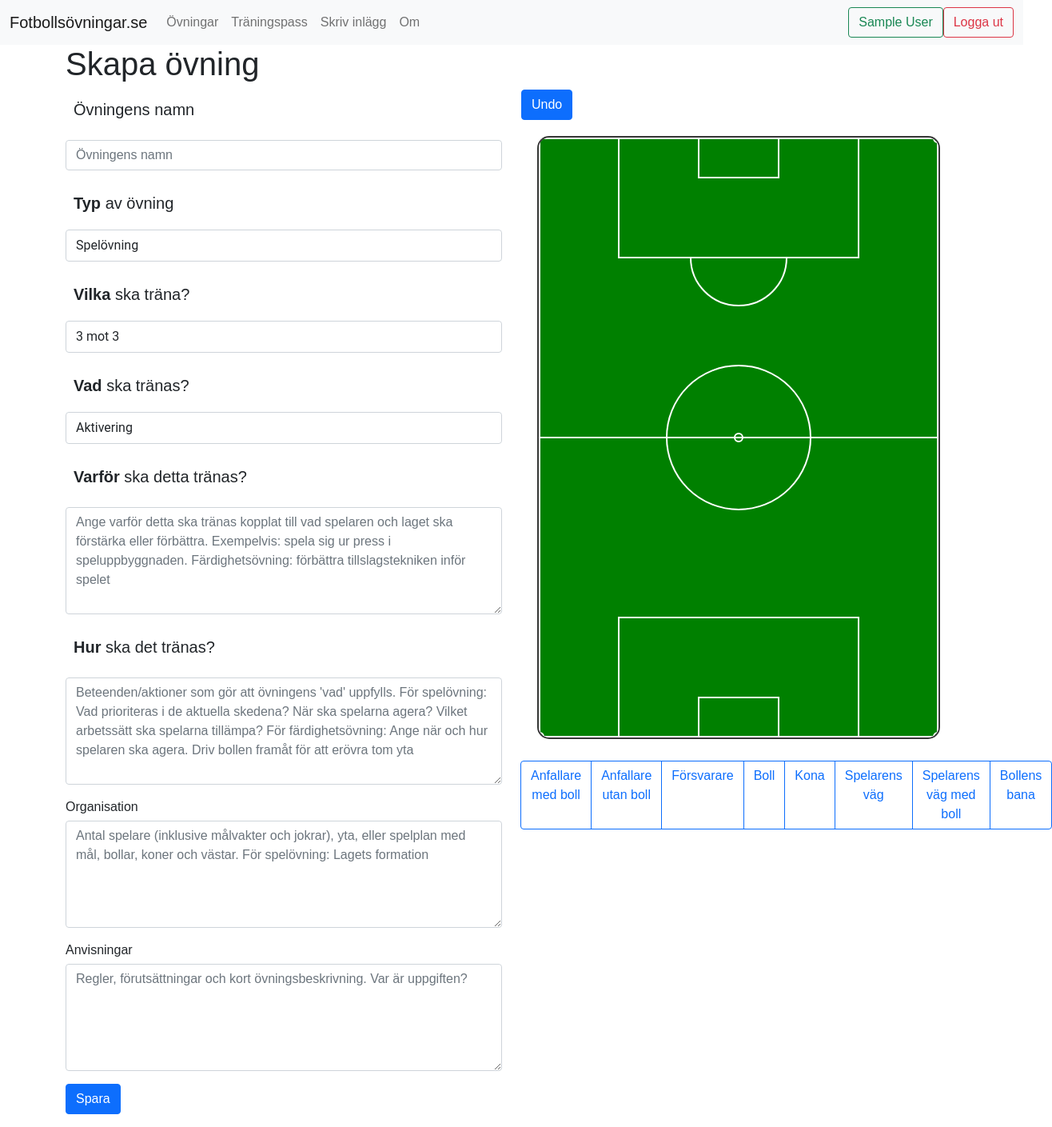
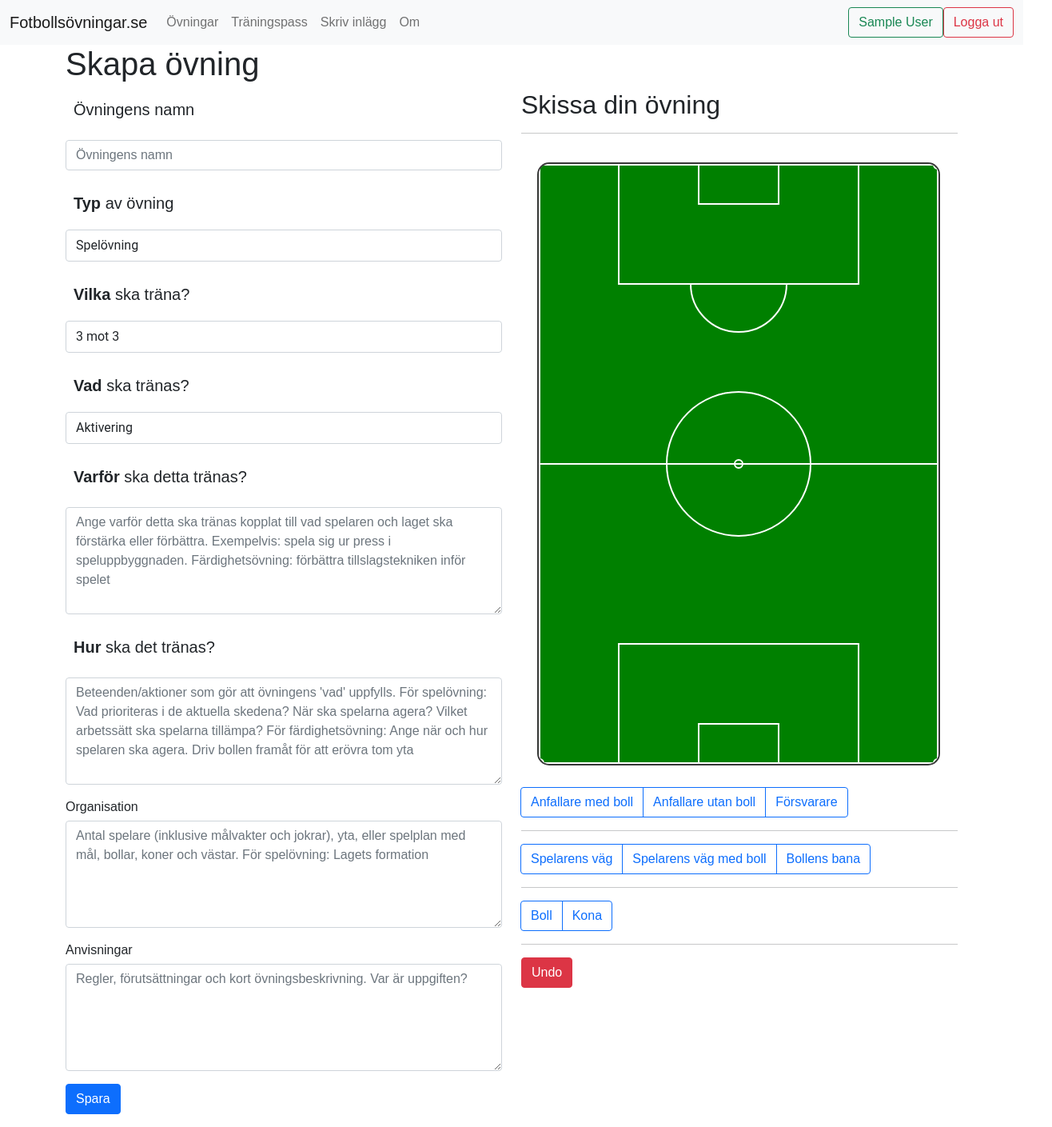
Before and after one commit to albin02forsberg/FootballDatabase, a React (Create React App) app: page /createDrill in a window 1280 px wide. Shown: the whole page at 80% size, 1316 px wide, since content can reach past the window. Built offline with nearby package versions, Linux system fonts and the light colour scheme; no server answers; sample sign-in values are in the browser's storage.

Commit message:
Bugfixes

```diff
--- a/src/modules/Canvas.jsx
+++ b/src/modules/Canvas.jsx
@@ -249,9 +249,8 @@ export default function Canvas({ setImage }) {
 
   return (
     <div className="canvas">
-      <button onClick={undo} className="btn btn-primary">
-        Undo
-      </button>
+      <h2>Skissa din övning</h2>
+      <hr />
       <canvas
         id="canvas"
         width={500}
@@ -263,7 +262,7 @@ export default function Canvas({ setImage }) {
         className="canvas"
       />
       <div
-        class="btn-group"
+        className="btn-group"
         role="group"
         aria-label="Basic radio toggle button group"
       >
@@ -278,7 +277,6 @@ export default function Canvas({ setImage }) {
         <label class="btn btn-outline-primary" for="btnradio1">
           Anfallare med boll
         </label>
-
         <input
           type="radio"
           class="btn-check"
@@ -290,7 +288,6 @@ export default function Canvas({ setImage }) {
         <label class="btn btn-outline-primary" for="btnradio2">
           Anfallare utan boll
         </label>
-
         <input
           type="radio"
           class="btn-check"
@@ -302,28 +299,13 @@ export default function Canvas({ setImage }) {
         <label class="btn btn-outline-primary" for="btnradio3">
           Försvarare
         </label>
-        <input
-          type="radio"
-          class="btn-check"
-          name="btnradio"
-          id="btnradio4"
-          autocomplete="off"
-          onChange={() => setTool("ball")}
-        />
-        <label class="btn btn-outline-primary" for="btnradio4">
-          Boll
-        </label>
-        <input
-          type="radio"
-          class="btn-check"
-          name="btnradio"
-          id="btnradio8"
-          autocomplete="off"
-          onChange={() => setTool("cone")}
-        />
-        <label class="btn btn-outline-primary" for="btnradio8">
-          Kona
-        </label>
+      </div>
+      <hr />
+      <div
+        class="btn-group"
+        role="group"
+        aria-label="Basic radio toggle button group"
+      >
         <input
           type="radio"
           class="btn-check"
@@ -358,6 +340,39 @@ export default function Canvas({ setImage }) {
           Bollens bana
         </label>
       </div>
+      <hr />
+      <div
+        class="btn-group"
+        role="group"
+        aria-label="Basic radio toggle button group"
+      >
+        <input
+          type="radio"
+          class="btn-check"
+          name="btnradio"
+          id="btnradio4"
+          autocomplete="off"
+          onChange={() => setTool("ball")}
+        />
+        <label class="btn btn-outline-primary" for="btnradio4">
+          Boll
+        </label>
+        <input
+          type="radio"
+          class="btn-check"
+          name="btnradio"
+          id="btnradio8"
+          autocomplete="off"
+          onChange={() => setTool("cone")}
+        />
+        <label class="btn btn-outline-primary" for="btnradio8">
+          Kona
+        </label>
+      </div>
+      <hr />
+      <button onClick={undo} className="btn btn-danger">
+        Undo
+      </button>
     </div>
   );
 }
--- a/src/pages/CreateNews.jsx
+++ b/src/pages/CreateNews.jsx
@@ -23,7 +23,7 @@ export default function CreateNews() {
       uname: auth.currentUser.displayName,
       uid: auth.currentUser.uid,
       created: new Date(),
-      isUpdate: true,
+      isUpdate: false,
     };
     addDoc(newsCollectionRef, news).then((doc) => {
       // Create subcollection comments for news
--- a/src/pages/Drills.jsx
+++ b/src/pages/Drills.jsx
@@ -26,8 +26,9 @@ export default function Drills() {
             <tr>
               <th scope="col">Namn</th>
               <th scope="col">Typ</th>
+              <th scope="col">Moment</th>
               <th scope="col">Nivå</th>
-              <th scope="col">Skapad av:</th>
+              <th scope="col">Skapad av</th>
             </tr>
           </thead>
           <tbody>
@@ -39,6 +40,7 @@ export default function Drills() {
                     <Link to={"/drill/" + drill.id}>{drill.data().name}</Link>
                   </td>
                   <td>{drill.data().type}</td>
+                  <td>{drill.data().what}</td>
                   <td>{drill.data().difficulty}</td>
                   <td>
                     <Link to={"/user/" + drill.data().uid}>
--- a/src/pages/Home.jsx
+++ b/src/pages/Home.jsx
@@ -20,7 +20,7 @@ export default function Home() {
     const newsQ = query(
       newsRef,
       orderBy("created", "desc"),
-      where("isUpdate", "==", false),
+      where("isUpdate", "==", true),
       limit(3)
     );
     getDocs(newsQ).then((docs) => {
@@ -29,7 +29,7 @@ export default function Home() {
     const discussionsQ = query(
       newsRef,
       orderBy("created", "desc"),
-      where("isUpdate", "==", true),
+      where("isUpdate", "==", false),
       limit(3)
     );
     getDocs(discussionsQ).then((docs) => {
--- a/src/pages/News.jsx
+++ b/src/pages/News.jsx
@@ -9,7 +9,7 @@ import {
   where,
 } from "firebase/firestore";
 import React, { useEffect } from "react";
-import { useParams } from "react-router-dom";
+import { Link, useParams } from "react-router-dom";
 import { auth, db } from "../firebase-config";
 
 export default function News() {
@@ -61,6 +61,7 @@ export default function News() {
     addDoc(commentsCollectionRef, data).then((doc) => {
       setComment("");
       console.log(doc);
+      window.location.reload();
     });
   };
 
@@ -74,7 +75,12 @@ export default function News() {
               <hr></hr>
               <p>{article.data().content}</p>
 
-              <p>Skrivet av: {article.data().uname}</p>
+              <p>
+                Skrivet av:{" "}
+                <Link to={"/user/" + article.data().uid}>
+                  {article.data().uname}
+                </Link>{" "}
+              </p>
               <hr />
             </div>
           )}
--- a/src/pages/User.jsx
+++ b/src/pages/User.jsx
@@ -76,6 +76,7 @@ export default function User() {
                   <tr>
                     <th scope="col">Namn</th>
                     <th scope="col">Typ</th>
+                    <th scope="col">Moment</th>
                     <th scope="col">Nivå</th>
                   </tr>
                 </thead>
@@ -91,6 +92,7 @@ export default function User() {
                           </Link>
                         </td>
                         <td>{drill.data().type}</td>
+                        <td>{drill.data().what}</td>
                         <td>{drill.data().difficulty}</td>
                       </tr>
                     ))}
```
